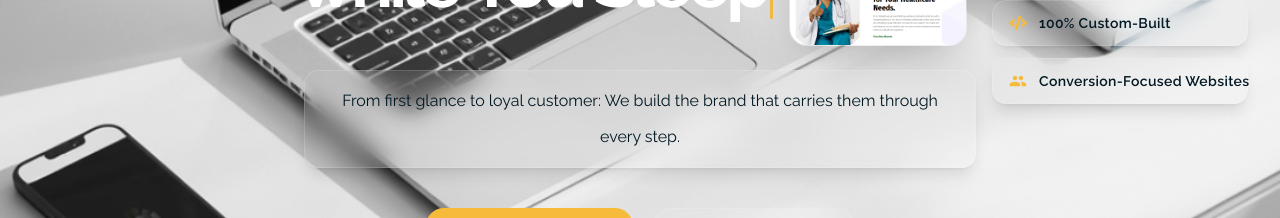
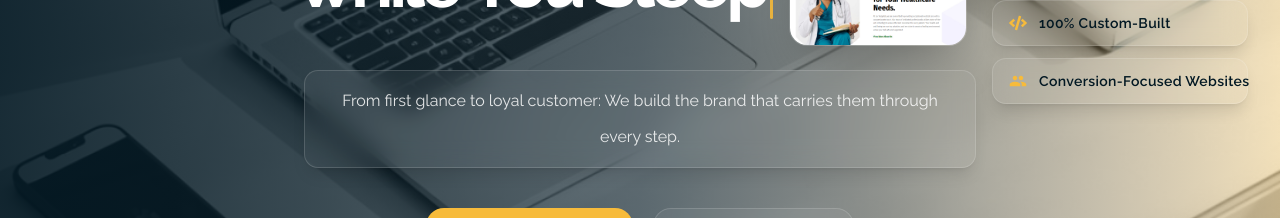
Before and after one commit to TechSisConsult/tech-sis-consult, a Next.js app: page / in a window 1280 px wide. Shown: the part 406-624 px from the top of the page. Built offline with nearby package versions, Linux system fonts and the light colour scheme; no server answers.

Commit message:
Add background overlay to landing hero page

```diff
--- a/src/components/home/Hero.tsx
+++ b/src/components/home/Hero.tsx
@@ -118,6 +118,8 @@ export default function Hero() {
         sizes="100vw"
       />
 
+      <div className="absolute inset-0 bg-gradient-to-r from-[#021823]/90 via-[#021823]/60 to-[#f7bb3b]/30" />
+
       <div
         className="relative mx-auto flex min-h-screen max-w-[1400px] items-center px-6 pt-28 pb-10 md:px-10"
         style={{ zIndex: 2 }}
@@ -192,9 +194,11 @@ export default function Hero() {
             initial={{ opacity: 0, y: 25 }}
             animate={{ opacity: 1, y: 0 }}
             transition={{ delay: 0.2, duration: 0.7 }}
-            className="mx-auto mt-6 max-w-2xl leading-9 rounded-xl text-[#021823] border border-white/15 bg-white/5 backdrop-blur-md px-4 py-3 shadow-lg"
+            className="mx-auto mt-6 max-w-2xl leading-9 rounded-xl text-[#ffffff]/85 border border-white/15 bg-white/5 backdrop-blur-md px-4 py-3 shadow-lg"
           >
-            <span className="text-[#f7bb3b] sm:text-[#021823]">From first</span>{' '}
+            <span className="text-[#f7bb3b] sm:text-[#ffffff]/85">
+              From first
+            </span>{' '}
             glance to loyal customer: We build the brand that carries them
             through every step.
           </motion.p>
```
